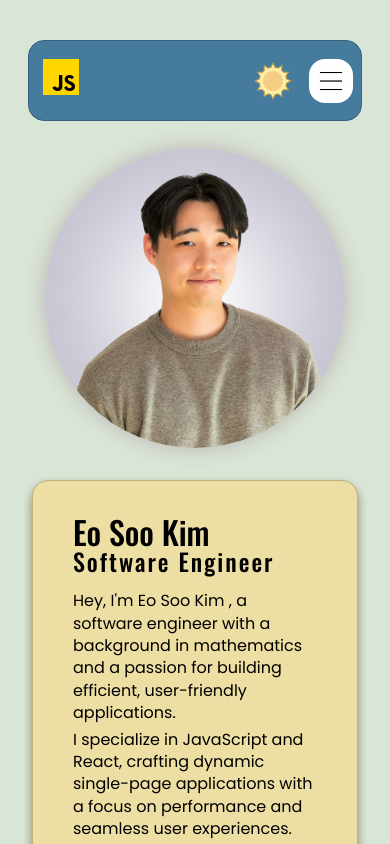
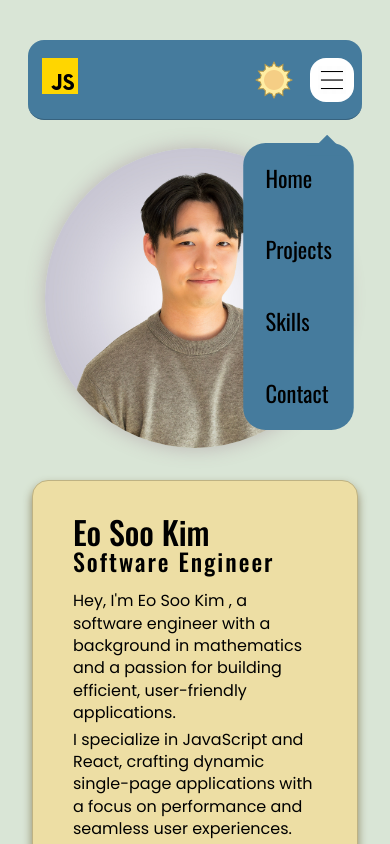
Before and after one commit to eosook/portfolio, a React (Vite) app: page / in a window 390 px wide. Both pictures are taken after a click on the picture 331 px from the left and 80 px from the top of the page. Shown: the top 844 px of the page. Built offline with nearby package versions, Linux system fonts and the light colour scheme.

Commit message:
creates header dropdown menu for mobile

```diff
--- a/src/components/Header/Header.jsx
+++ b/src/components/Header/Header.jsx
@@ -6,10 +6,12 @@ import menuClose from "../../assets/images/menu-close.png";
 import sun from "../../assets/images/sun.png";
 import moon from "../../assets/images/moon.png";
 import { useState, useEffect } from "react";
+import { motion, AnimatePresence } from "framer-motion";
 
 export default function Header({ visible, darkMode, setDarkMode }) {
   const [hasScrolled, setHasScrolled] = useState(false);
   const [openMenu, setOpenMenu] = useState(false);
+  const headerList = ["home", "projects", "skills", "contact"];
 
   useEffect(() => {
     if (visible == false) {
@@ -27,6 +29,7 @@ export default function Header({ visible, darkMode, setDarkMode }) {
 
   const sendTo = (id) => {
     document.getElementById(id)?.scrollIntoView({ behavior: "smooth" });
+    setOpenMenu(false);
   };
 
   return (
@@ -43,9 +46,15 @@ export default function Header({ visible, darkMode, setDarkMode }) {
         <img src={logo} className="header__logo-image"></img>
       </div>
       <ul className="header__list">
-        <li className="header__list-home" onClick={() => sendTo("home")}>Home</li>
-        <li className="header__list-item" onClick={() => sendTo("projects")}>Projects</li>
-        <li className="header__list-item" onClick={() => sendTo("skills")}>Skills</li>
+        <li className="header__list-home" onClick={() => sendTo("home")}>
+          Home
+        </li>
+        <li className="header__list-item" onClick={() => sendTo("projects")}>
+          Projects
+        </li>
+        <li className="header__list-item" onClick={() => sendTo("skills")}>
+          Skills
+        </li>
       </ul>
       <div className="header__right-container">
         <div className="header__mode">
@@ -56,7 +65,12 @@ export default function Header({ visible, darkMode, setDarkMode }) {
           ></img>
         </div>
         <div className="header__contact">
-          <button className="header__contact-button" onClick={() => sendTo("contact")}>Contact</button>
+          <button
+            className="header__contact-button"
+            onClick={() => sendTo("contact")}
+          >
+            Contact
+          </button>
         </div>
         <div className="header__menu">
           <img
@@ -65,6 +79,36 @@ export default function Header({ visible, darkMode, setDarkMode }) {
             onClick={menuClick}
           ></img>
         </div>
+        <AnimatePresence>
+          {openMenu ? (
+            <motion.div
+              className="header__dropdown-menu"
+              initial={{ scale: 1 }}
+              animate={{
+                scale: 1.4,
+                transition: { type: "spring", bounce: 0.6, duration: 0.4 },
+              }}
+              exit={{ scale: 1 }}
+            >
+              <ul className="header__dropdown-list">
+                <div className="header__dropdown-list-arrow"></div>
+                {headerList.map((item) => (
+                  <motion.li
+                    key={item}
+                    className="header__dropdown-list-item"
+                    onClick={() => sendTo(item)}
+                    whileHover={{ scale: 1.1, color: "white" }}
+                    transition={{ type: "spring", stiffness: 400 }}
+                  >
+                    {item.charAt(0).toUpperCase() + item.slice(1)}
+                  </motion.li>
+                ))}
+              </ul>
+            </motion.div>
+          ) : (
+            ""
+          )}
+        </AnimatePresence>
       </div>
     </div>
   );
--- a/src/components/Header/Header.scss
+++ b/src/components/Header/Header.scss
@@ -12,7 +12,7 @@
   z-index: 2;
   padding: $padding-s $padding-xs;
   margin: $margin-xl $margin-l;
-  border: 1px solid color-mix(in srgb, var(--header) 80%, black);
+  border-bottom: 1px solid color-mix(in srgb, var(--header) 80%, black);
   border-radius: $border-radius;
   background-color: var(--header);
 
@@ -124,13 +124,50 @@
       display: none;
     }
 
+    &:hover{
+      cursor: pointer;
+    }
+
     &-image{
       height: 28px;
       width: 28px;
+    }
+  }
+
+  &__dropdown-menu{
+    position: absolute;
+    top: 9rem;
+    right: 1.5rem;
+    z-index: 0;
+    @include tablet{
+      display: none;
+    }
+  }
+
+  &__dropdown-list{
+    list-style-type: none;
+    background-color: var(--header);
+    border-radius: 16px;
+
+    &-item{
+      @include title(1rem, 400);
+      padding: 1rem;
 
       &:hover{
         cursor: pointer;
       }
     }
+
+    &-arrow{
+      position: absolute;
+      top: -6px;
+      right: 0.25rem;
+      width: 0px;
+      height: 0px;
+      border-left: 15px solid transparent;
+      border-right: 15px solid transparent;
+
+      border-bottom: 15px solid var(--header);
+    }
   }
 }
```
